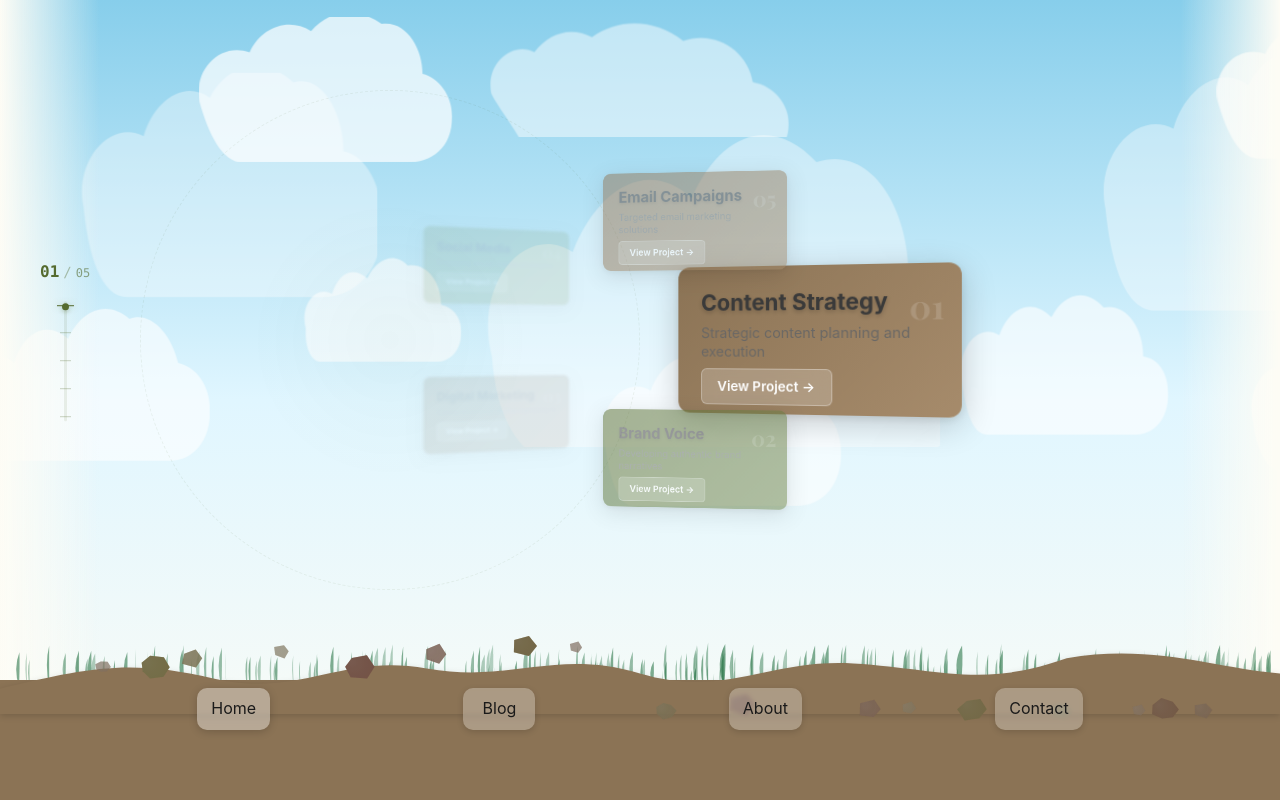
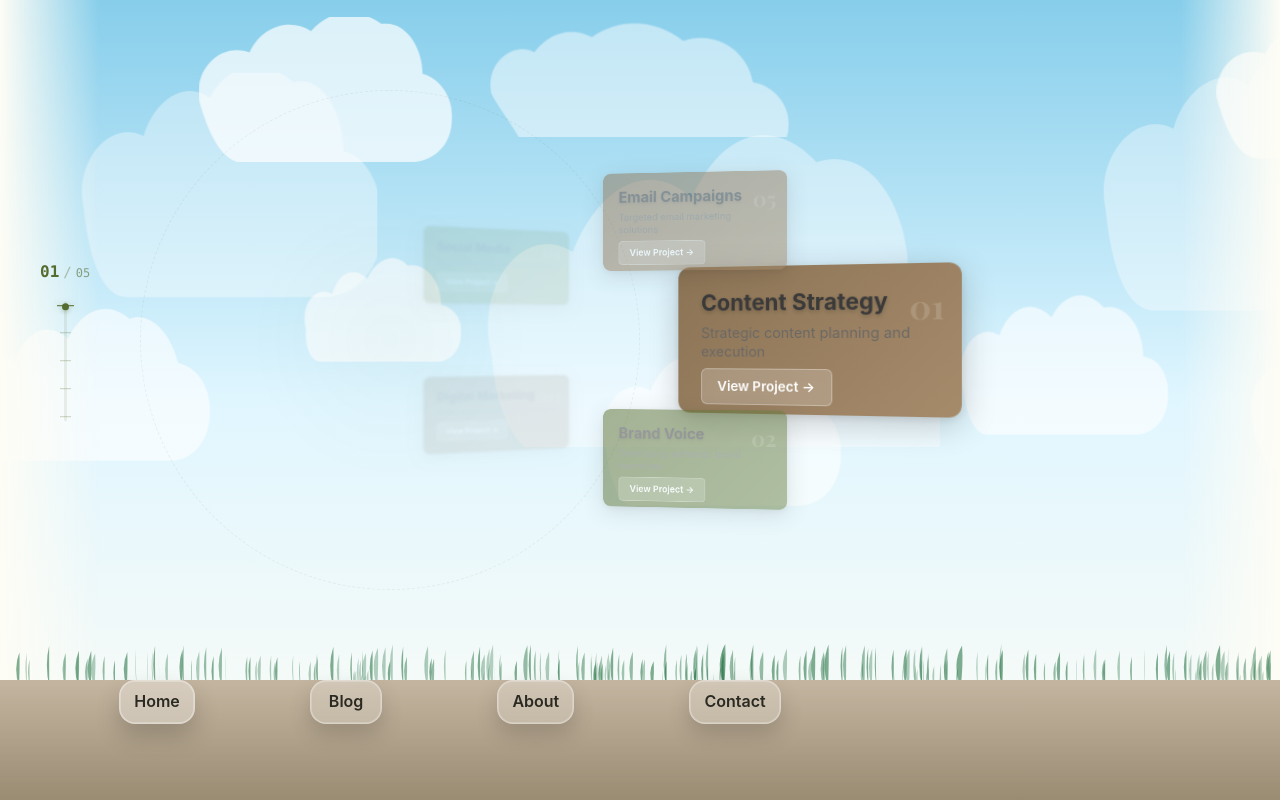
Before and after one commit to Fargarther/content-marketing-website, a React (Vite) app: page / in a window 1280 px wide. Built offline with nearby package versions, Linux system fonts and the light colour scheme.

Commit message:
Refine ground nav bar styling and ridge rendering

```diff
--- a/src/components/GroundNav.css
+++ b/src/components/GroundNav.css
@@ -1,45 +1,48 @@
 /* Root variables */
 :root {
-  --ground-color: #8b7355;
-  --ground-dark: #9a8c73;
-  --ground-nav-height: 120px;
-  --nav-gap: 12px;
-  --nav-pad-x: 16px;
+  --ground-color: #c4b5a0;
+  --ground-dark:  #9a8c73;
 }
 
 /* Ground navigation bar */
 .ground-nav {
   position: fixed;
   left: 0; right: 0; bottom: 0;
-  height: var(--ground-nav-height);
-  z-index: 3000;
-  isolation: isolate;
-  pointer-events: none;
-  background: var(--ground-color);
+  height: 120px;                 /* keep existing height if different */
+  z-index: 3000;                 /* sit above grass/sky */
+  isolation: isolate;            /* independent stacking context */
+  pointer-events: none;          /* children opt in */
+  background: var(--ground-color); /* backfill to match SVG */
 }
 
-/* Background ridge behind everything in the bar */
+/* Ridge: remove edge artifact by overlapping and avoiding inline baseline */
 .ground-ridge {
   position: absolute;
-  top: -49px;
-  left: 0; right: 0;
-  width: 100%; height: 81px;
-  z-index: 0;
+  left: -1px; right: -1px;       /* tiny horizontal bleed */
+  top: -3px; bottom: -12px;      /* overlap into the bar to cover AA edge */
+  width: 100%;
+  display: block;                /* no inline baseline gap */
   pointer-events: none;
-  filter: drop-shadow(0 2px 3px rgba(0,0,0,0.15));
-  display: block;
-  transform: translateY(2px);
+  /* IMPORTANT: remove drop shadow here; it darkens the boundary and reads as a line */
+  filter: none;
 }
 
-/* Rocks canvas BETWEEN ridge and links; receives drag */
+/* Last safety backfill just under the ridge, inside the bar */
+.ground-nav::after {
+  content: "";
+  position: absolute;
+  left: 0; right: 0; top: 0;
+  height: 10px;
+  background: var(--ground-color);
+  z-index: 1;                    /* below canvas/links */
+  pointer-events: none;
+}
+
+/* Canvas stays between ridge and links */
 .ground-rocks {
   position: absolute;
-  left: 0; right: 0;
-  top: -48px;
-  height: calc(100% + 48px);
-  z-index: 2;
-  width: 100%;
-  display: block;
+  inset: 0;
+  z-index: 1;                    /* behind links */
   pointer-events: auto;
   touch-action: none;
 }
@@ -48,48 +51,59 @@
 .ground-inner {
   position: absolute;
   inset: 0;
-  z-index: 3;
+  z-index: 2;                    /* above canvas */
   pointer-events: auto;
   display: grid;
-  grid-template-rows: 1fr auto;
+  grid-template-rows: 1fr auto;  /* bottom row for nav */
+  background:
+    radial-gradient(1px 1px at 20% 30%, rgba(0,0,0,0.12) 0 40%, transparent 41%) repeat,
+    radial-gradient(1px 1px at 70% 60%, rgba(0,0,0,0.10) 0 45%, transparent 46%) repeat,
+    linear-gradient(to bottom, var(--ground-color), var(--ground-dark));
+  background-size: 180px 120px, 220px 150px, 100% 100%;
 }
 
-/* Put the nav buttons along the bottom band, spaced evenly */
 .nav-list {
-  grid-row: 2;
+  grid-row: 2;                   /* bottom row */
   display: flex;
-  justify-content: space-evenly;
-  align-items: center;
-  gap: var(--nav-gap);
-  padding: 8px var(--nav-pad-x) 10px;
-  position: relative;
+  justify-content: space-evenly; /* distribute across bottom band */
+  align-items: flex-end;         /* anchor to the edge */
+  gap: 12px;
+  padding: 0 16px 12px;          /* bottom padding = “on the band” */
   list-style: none;
   margin: 0;
+  width: 100%;
+  max-width: 900px;
+  z-index: 3;                    /* above canvas */
 }
 
-/* Buttons/links themselves */
-.nav-link {
+.ground-inner a {
   display: inline-flex;
   align-items: center;
   justify-content: center;
   min-width: 72px;
   min-height: 40px;
   padding: 8px 14px;
-  border-radius: 10px;
   text-decoration: none;
+  font-weight: 600;
+  color: #2a2a22;
+  border-radius: 16px;
+  /* soft “feathered” look */
+  background: rgba(255,255,255,0.22);
+  border: 1px solid rgba(255,255,255,0.35);
+  box-shadow:
+    0 10px 22px rgba(0,0,0,0.16),
+    inset 0 0 0 0.75px rgba(255,255,255,0.28);
+  backdrop-filter: blur(4px);
+  transition: transform .2s ease, box-shadow .2s ease, background .2s ease;
   cursor: pointer;
-  backdrop-filter: blur(2px);
-  background: rgba(255,255,255,0.28);
-  color: #1a1a1a;
-  box-shadow: 0 2px 6px rgba(0,0,0,0.15);
 }
 
-/* hover/active/focus */
-.nav-link:hover { transform: translateY(-1px); }
-.nav-link:active { transform: translateY(0); filter: brightness(0.98); }
-.nav-link:focus-visible { outline: 2px solid rgba(0,0,0,0.45); outline-offset: 2px; }
-
-.nav-link[aria-current="page"] {
-  background: rgba(255,255,255,0.38);
-  box-shadow: 0 2px 8px rgba(0,0,0,0.18);
+.ground-inner a:hover { transform: translateY(-2px); background: rgba(255,255,255,0.30); }
+.ground-inner a:active { transform: translateY(-1px); }
+.ground-inner a:focus-visible { outline: 2px solid rgba(0,0,0,0.45); outline-offset: 2px; }
+.ground-inner a[aria-current="page"] {
+  background: rgba(255,255,255,0.32);
+  box-shadow:
+    0 12px 24px rgba(0,0,0,0.18),
+    inset 0 0 0 0.75px rgba(255,255,255,0.34);
 }
--- a/src/components/GroundNav.jsx
+++ b/src/components/GroundNav.jsx
@@ -341,6 +341,8 @@ export default function GroundNav() {
         className="ground-ridge"
         viewBox="0 0 1200 80"
         preserveAspectRatio="none"
+        shapeRendering="crispEdges"
+        style={{ display: 'block' }}
         aria-hidden="true"
       >
         <path
@@ -353,6 +355,7 @@ export default function GroundNav() {
              C1080,10 1140,35 1200,40
              L1200,80 L0,80 Z"
           fill="var(--ground-color)"
+          stroke="none"
         />
       </svg>
       <canvas ref={canvasRef} className="ground-rocks" aria-hidden="true" />
@@ -360,7 +363,7 @@ export default function GroundNav() {
       <div className="ground-inner">
         <nav role="navigation" aria-label="Primary">
           <ul className="nav-list">
-            {navLinks.map((link, index) => {
+            {navLinks.map((link) => {
               const isCurrent = currentHash === link.href;
               return (
                 <li key={link.href}>
```
